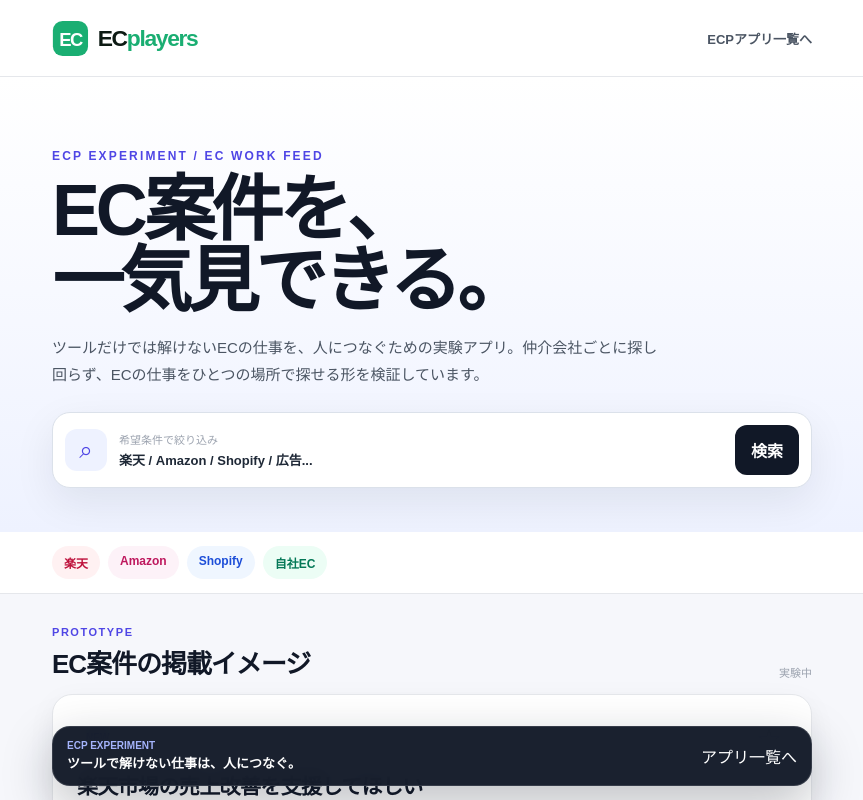
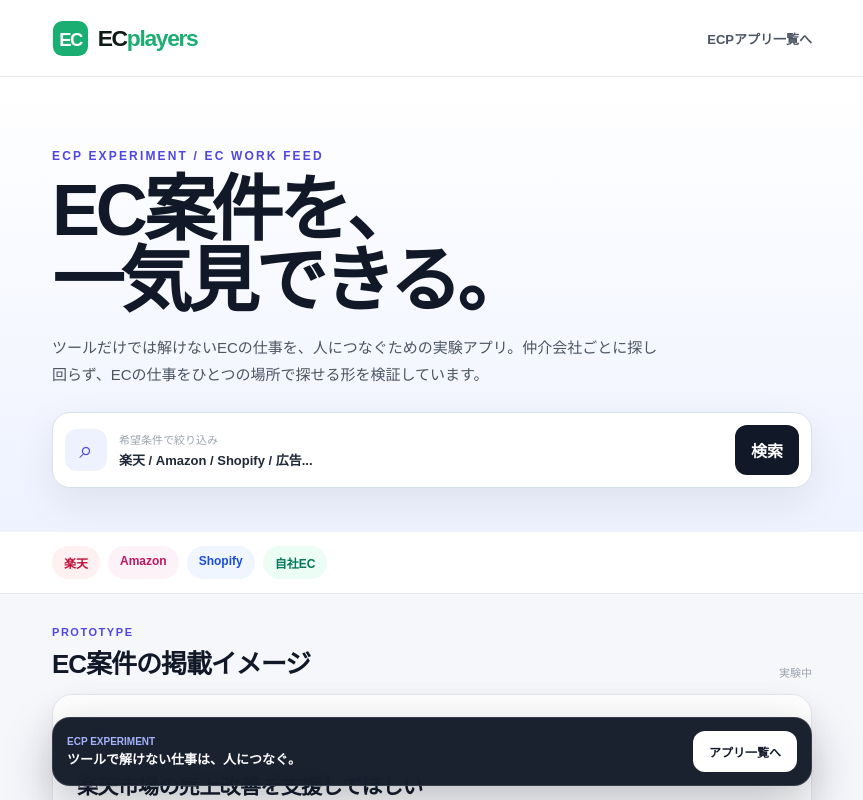
Before and after one commit to hrt14/ecplayers, a Next.js app: page /hub in a window 1280 px wide. Shown: the top 800 px of the page, without its empty margins (208-1071 px from the left). Built offline with nearby package versions, Linux system fonts and the light colour scheme.

Commit message:
Fix ECP hub app-list CTA styling

```diff
--- a/app/hub/page.tsx
+++ b/app/hub/page.tsx
@@ -44,7 +44,7 @@ export default function HubPage() {
 
       <section className={styles.stickyCta}>
         <div><small>ECP EXPERIMENT</small><strong>ツールで解けない仕事は、人につなぐ。</strong></div>
-        <a href="/#apps">アプリ一覧へ</a>
+        <a href="/#apps" style={{ flex: '0 0 auto', padding: '12px 16px', borderRadius: 12, background: '#fff', color: '#111827', fontSize: 12, fontWeight: 800, whiteSpace: 'nowrap' }}>アプリ一覧へ</a>
       </section>
     </main>
   )
```
